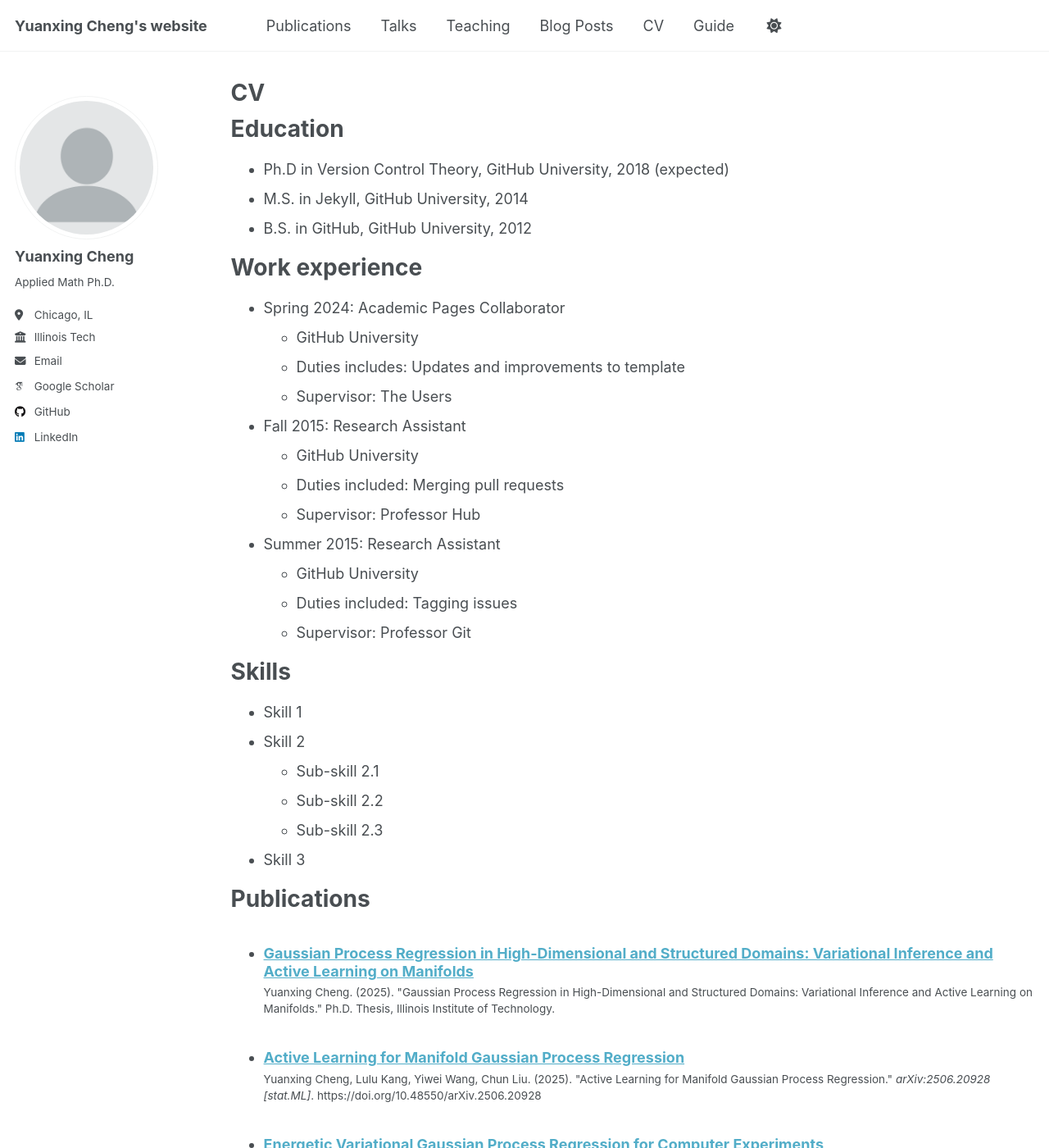
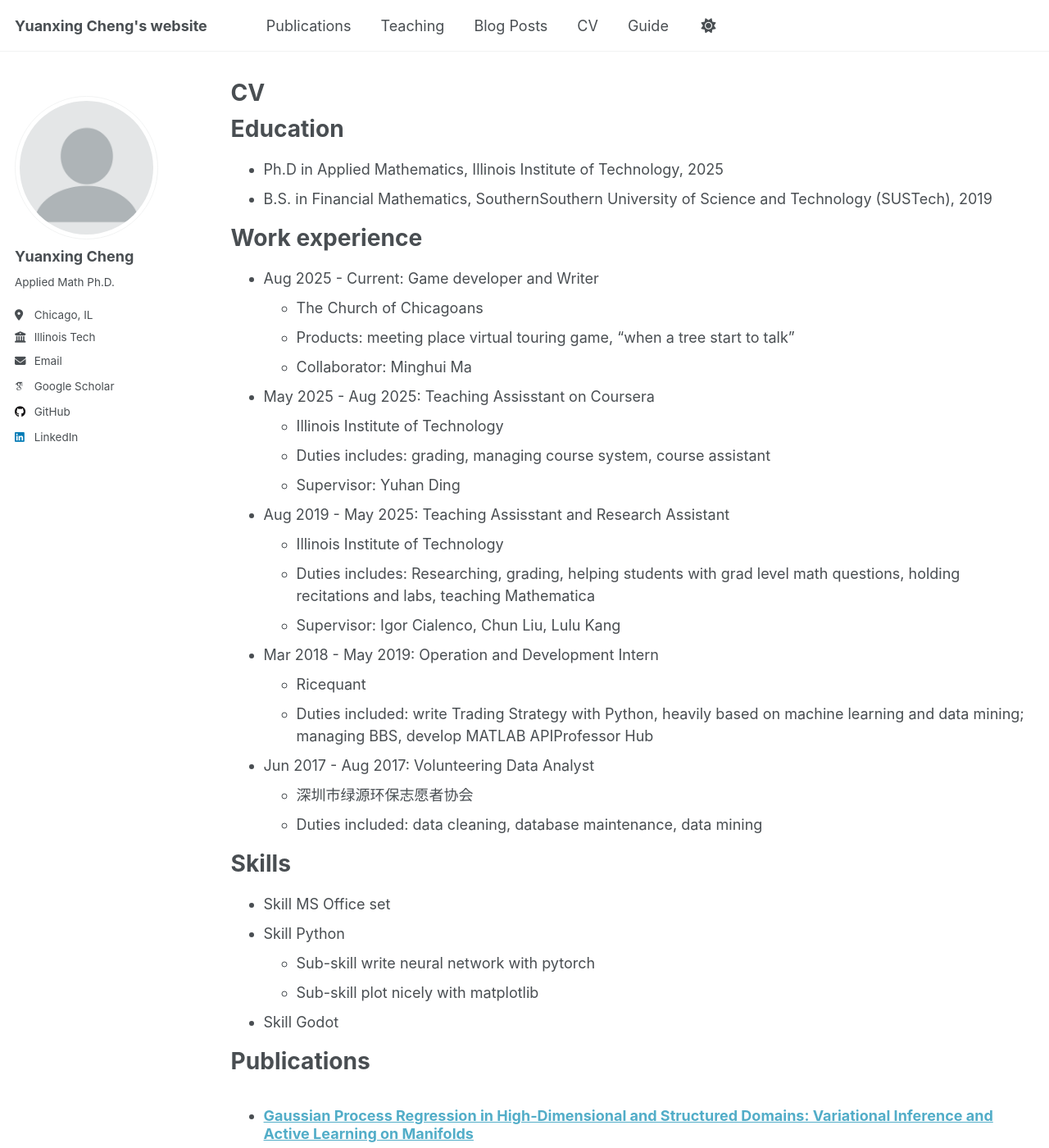
Before and after one commit to XavierOwen/XavierOwen.github.io, a Jekyll site: the page built from _pages/cv.md, in a window 1280 px wide and 1400 px high. Shown: the whole window at 82% size. Built offline with Jekyll 4.4.1, drawn with Linux system fonts in a browser that asks for light colours; some web fonts are replaced; a script that is not in the unit is left out; some of the changed text lies outside the part shown.

Commit message:
cv edited

```diff
--- a/_data/navigation.yml
+++ b/_data/navigation.yml
@@ -9,8 +9,8 @@ main:
   - title: "Publications"
     url: /publications/
 
-  - title: "Talks"
-    url: /talks/
+#  - title: "Talks"
+#    url: /talks/
 
   - title: "Teaching"
     url: /teaching/
--- a/_pages/cv.md
+++ b/_pages/cv.md
@@ -11,46 +11,46 @@ redirect_from:
 
 Education
 ======
-* Ph.D in Version Control Theory, GitHub University, 2018 (expected)
-* M.S. in Jekyll, GitHub University, 2014
-* B.S. in GitHub, GitHub University, 2012
+* Ph.D in Applied Mathematics, Illinois Institute of Technology, 2025
+* B.S. in Financial Mathematics, SouthernSouthern University of Science and Technology (SUSTech), 2019
 
 Work experience
 ======
-* Spring 2024: Academic Pages Collaborator
-  * GitHub University
-  * Duties includes: Updates and improvements to template
-  * Supervisor: The Users
+* Aug 2025 - Current: Game developer and Writer
+  * The Church of Chicagoans
+  * Products: meeting place virtual touring game, "when a tree start to talk"
+  * Collaborator: Minghui Ma
 
-* Fall 2015: Research Assistant
-  * GitHub University
-  * Duties included: Merging pull requests
-  * Supervisor: Professor Hub
+* May 2025 - Aug 2025: Teaching Assisstant on Coursera
+  * Illinois Institute of Technology
+  * Duties includes: grading, managing course system, course assistant
+  * Supervisor: Yuhan Ding
 
-* Summer 2015: Research Assistant
-  * GitHub University
-  * Duties included: Tagging issues
-  * Supervisor: Professor Git
+* Aug 2019 - May 2025: Teaching Assisstant and Research Assistant
+  * Illinois Institute of Technology
+  * Duties includes: Researching, grading, helping students with grad level math questions, holding recitations and labs, teaching Mathematica
+  * Supervisor: Igor Cialenco, Chun Liu, Lulu Kang
+
+* Mar 2018 - May 2019: Operation and Development Intern
+  * Ricequant
+  * Duties included: write Trading Strategy with Python, heavily based on machine learning and data mining; managing BBS, develop MATLAB APIProfessor Hub
+
+* Jun 2017 - Aug 2017: Volunteering Data Analyst
+  * 深圳市绿源环保志愿者协会
+  * Duties included: data cleaning, database maintenance, data mining
 
 Skills
 ======
-* Skill 1
-* Skill 2
-  * Sub-skill 2.1
-  * Sub-skill 2.2
-  * Sub-skill 2.3
-* Skill 3
+* Skill MS Office set
+* Skill Python
+  * Sub-skill write neural network with pytorch
+  * Sub-skill plot nicely with matplotlib
+* Skill Godot
 
 Publications
 ======
   <ul>{% for post in site.publications reversed %}
     {% include archive-single-cv.html %}
-  {% endfor %}</ul>
-
-Talks
-======
-  <ul>{% for post in site.talks reversed %}
-    {% include archive-single-talk-cv.html  %}
   {% endfor %}</ul>
 
 Teaching
@@ -59,6 +59,14 @@ Teaching
     {% include archive-single-cv.html %}
   {% endfor %}</ul>
 
+<!--
+Talks
+======
+  <ul>{% for post in site.talks reversed %}
+    {% include archive-single-talk-cv.html  %}
+  {% endfor %}</ul>
+
 Service and leadership
 ======
 * Currently signed in to 43 different slack teams
+-->
```
